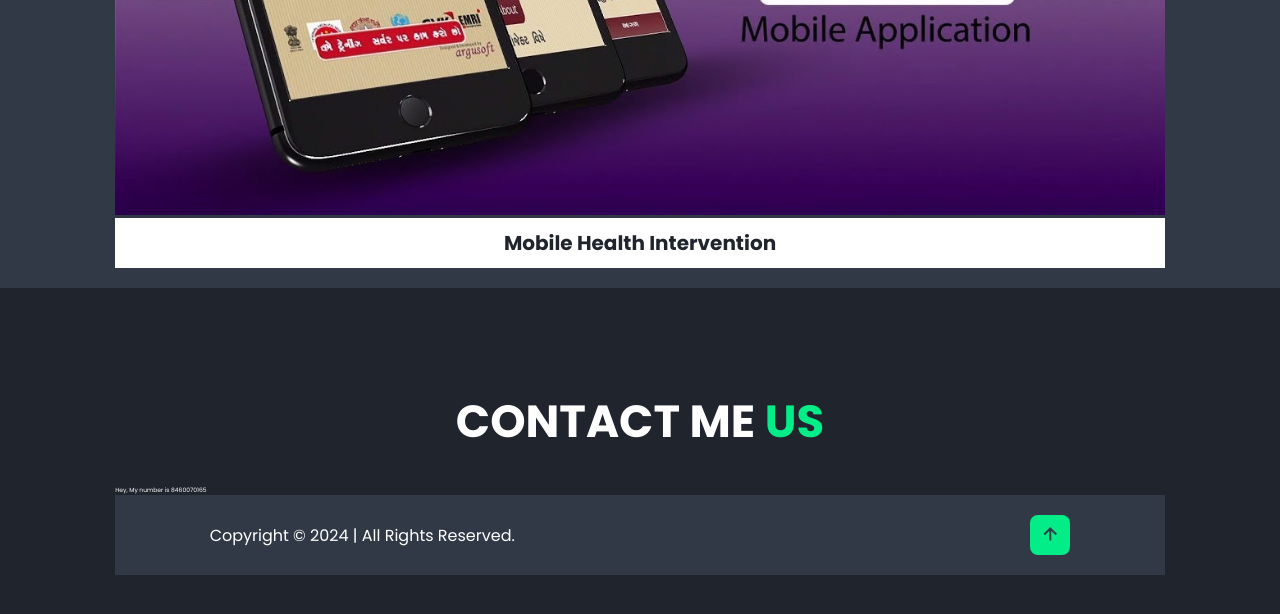
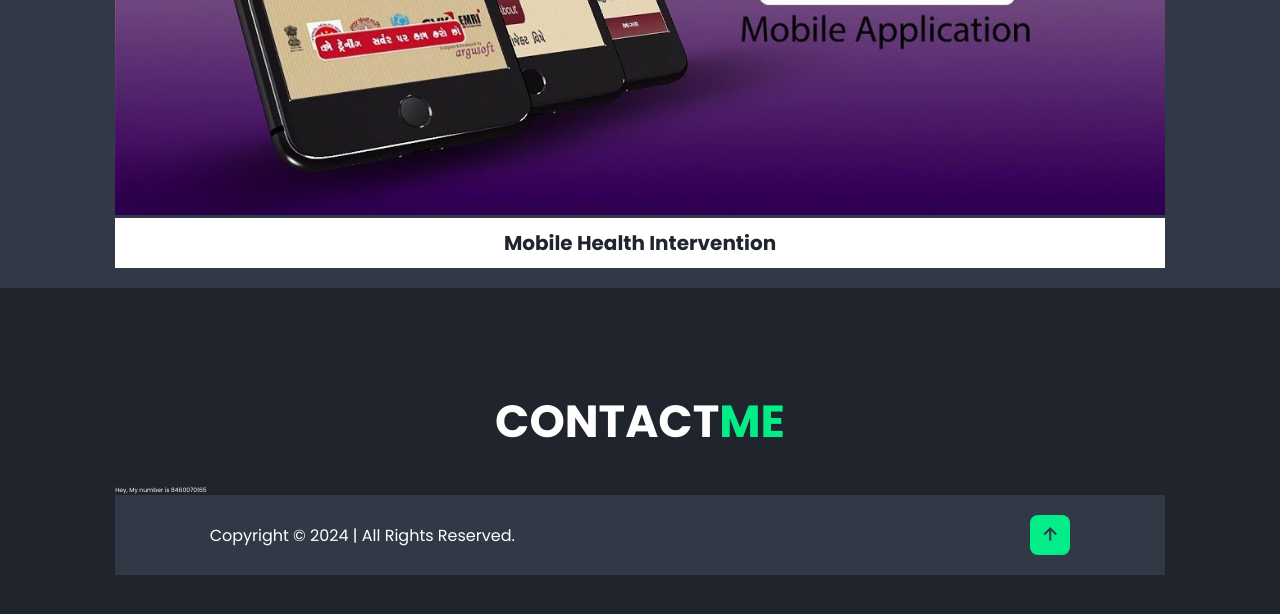
Before and after one commit to bhatthardk/Biostatistician-cum-Researcher, a plain HTML site: page index.html in a window 1280 px wide. Shown: the part 4267-4881 px from the top of the page. Drawn offline with nearby package versions, Linux system fonts and the light colour scheme.

Commit message:
Update index.html

```diff
--- a/index.html
+++ b/index.html
@@ -203,7 +203,7 @@
 
 
     <section class="contact" id="contact">
-        <h2 class="heading">CONTACT ME <span>US</span></h2>
+        <h2 class="heading">CONTACT<span>ME</span></h2>
 
        <div class='db'>Hey, My number is 8460070165</span></div>
 
```
